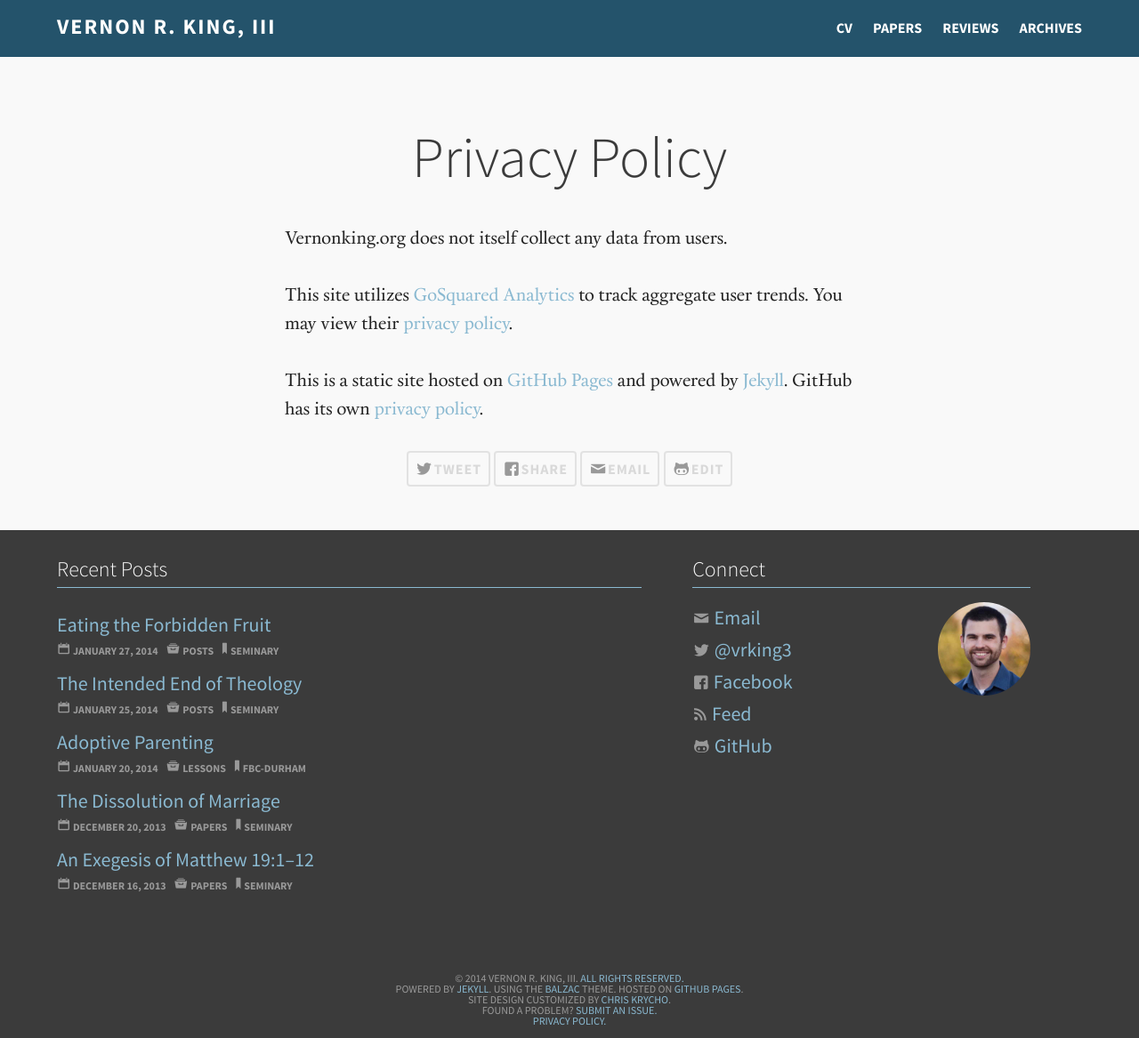
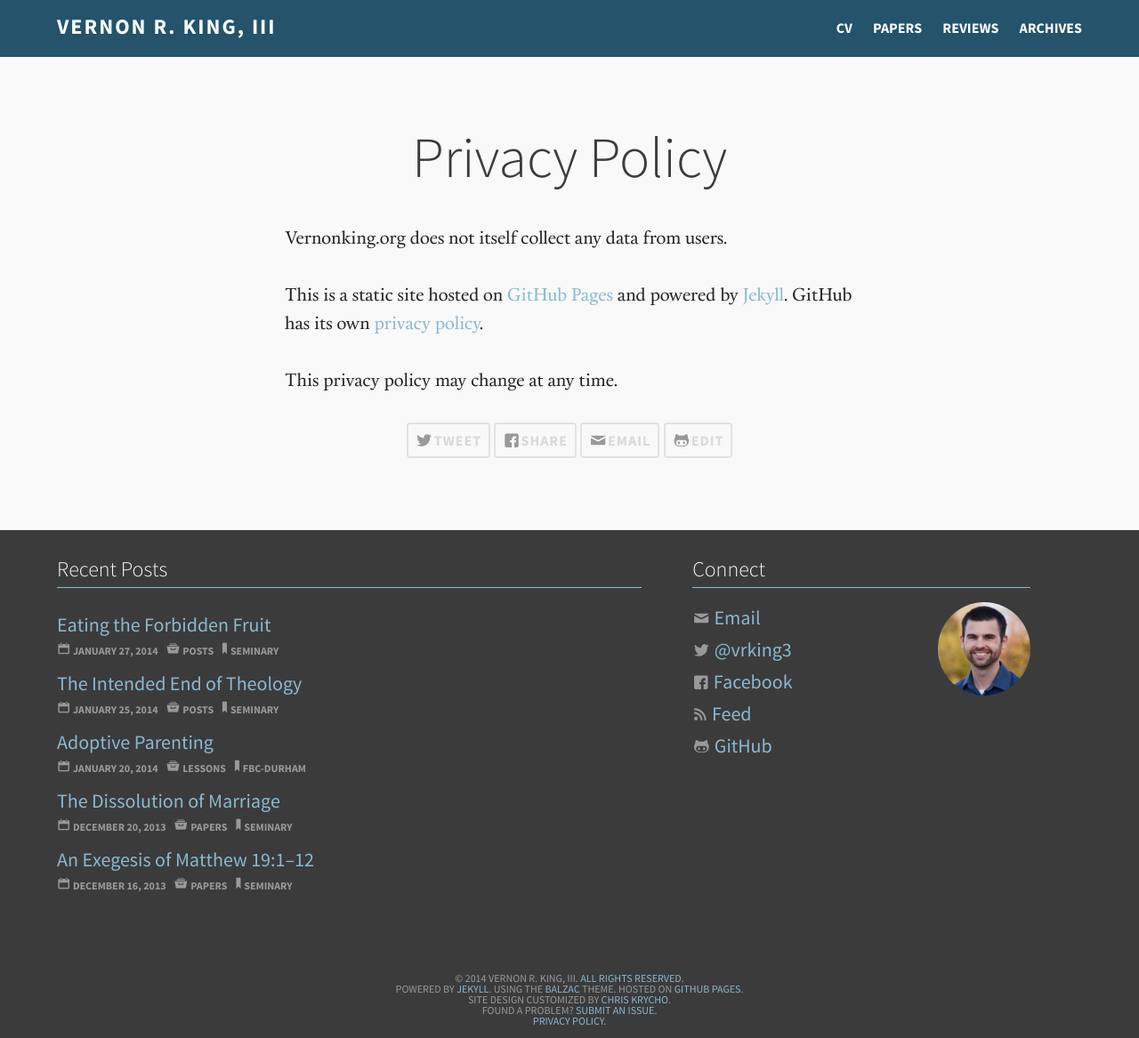
Before and after one commit to snowdj/vernonking.org, a Jekyll site: the page built from pages/privacy.md, in a window 1280 px wide. Shown: the whole page at 89% size. Built offline with Jekyll 4.4.1, drawn with Linux system fonts in a browser that asks for light colours.

Commit message:
wrap privacy with analytics. #58

```diff
--- a/pages/privacy.md
+++ b/pages/privacy.md
@@ -6,6 +6,10 @@ permalink: /privacy/
 
 Vernonking.org does not itself collect any data from users.
 
+{% if site.analytics.gosquared %}
 This site utilizes [GoSquared Analytics](https://www.gosquared.com) to track aggregate user trends. You may view their [privacy policy](https://www.gosquared.com/legal/privacy/statement/).
+{% endif %}
 
 This is a static site hosted on [GitHub Pages](http://pages.github.com) and powered by [Jekyll](http://jekyllrb.com). GitHub has its own [privacy policy](https://help.github.com/articles/github-privacy-policy).
+
+This privacy policy may change at any time.
```
